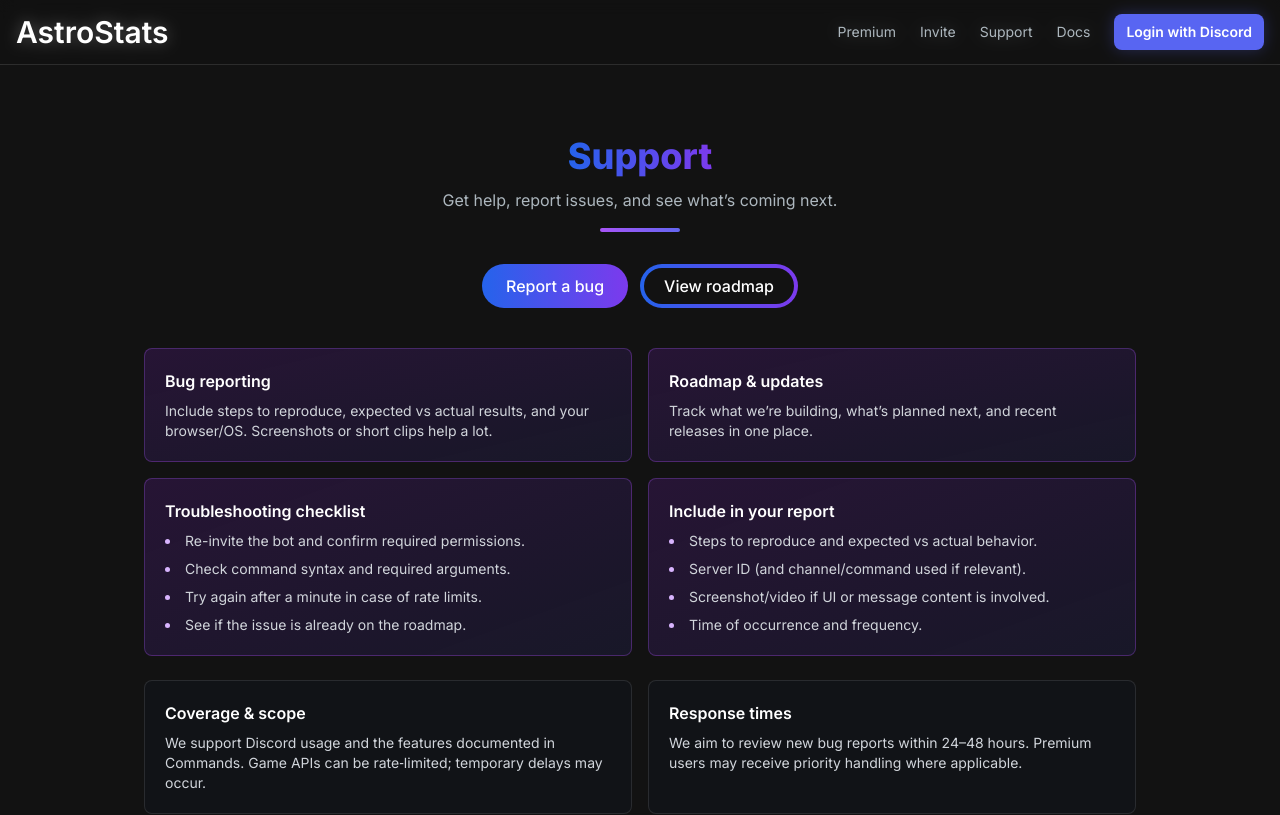
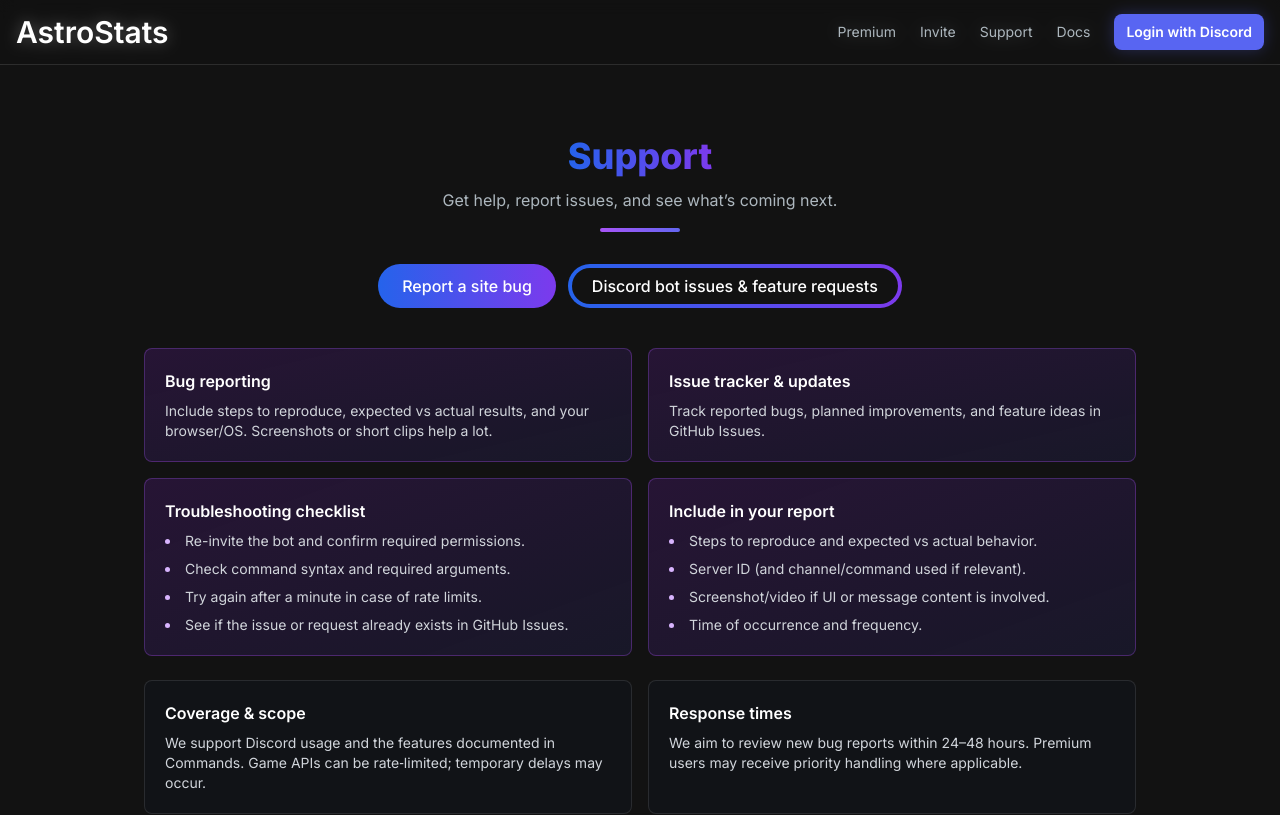
Before and after one commit to danblock97/astrostats-webpage, a Next.js app: page /support in a window 1280 px wide. Shown: the top 815 px of the page. Built offline with nearby package versions, Linux system fonts and the light colour scheme; no server answers.

Commit message:
refactor(support): update support links and improve clarity in the Support component

```diff
--- a/src/app/components/Support.jsx
+++ b/src/app/components/Support.jsx
@@ -9,10 +9,9 @@
     }
   }, []);
 
-  const BUG_REPORT_URL =
-    "https://roomy-pick-4e2.notion.site/26d05d85e5838014918dd4758dbfb224?pvs=105";
-  const ROADMAP_URL =
-    "https://www.notion.so/AstroStats-Public-Roadmap-26d05d85e58380aea820fee39bb922a6?source=copy_link";
+  const DISCORD_BOT_ISSUES_URL = "https://github.com/danblock97/AstroStats/issues";
+  const SUPPORT_SITE_ISSUES_URL =
+    "https://github.com/danblock97/astrostats-webpage/issues";
 
   return (
     <div className="w-full my-10">
@@ -33,23 +32,23 @@
         </header>
 
         <div className="mt-8 flex flex-col sm:flex-row gap-3 justify-center">
-          {/* Primary: bug report (brand gradient) */}
+          {/* Primary: support site bug report (brand gradient) */}
           <a
-            href={BUG_REPORT_URL}
+            href={SUPPORT_SITE_ISSUES_URL}
             target="_blank"
             rel="noopener noreferrer"
             className="px-6 py-2.5 rounded-full bg-gradient-to-r from-blue-600 to-violet-600 text-white font-medium hover:opacity-90 transition"
           >
-            Report a bug
+            Report a site bug
           </a>
-          {/* Secondary: roadmap (thin, gradient border) */}
+          {/* Secondary: Discord bot issues & features (thin, gradient border) */}
           <a
-            href={ROADMAP_URL}
+            href={DISCORD_BOT_ISSUES_URL}
             target="_blank"
             rel="noopener noreferrer"
             className="px-1 py-1 rounded-full bg-gradient-to-r from-blue-600 to-violet-600 hover:from-violet-600 hover:to-blue-600 transition"
           >
-            <span className="block rounded-full bg-[#121212] px-5 py-1.5 text-white font-medium">View roadmap</span>
+            <span className="block rounded-full bg-[#121212] px-5 py-1.5 text-white font-medium">Discord bot issues & feature requests</span>
           </a>
         </div>
 
@@ -62,9 +61,9 @@
             </p>
           </div>
           <div className="p-5 rounded-lg bg-gradient-to-br from-purple-900/30 to-indigo-900/20 border border-purple-500/30">
-            <h2 className="text-white font-semibold">Roadmap & updates</h2>
+            <h2 className="text-white font-semibold">Issue tracker & updates</h2>
             <p className="mt-2 text-gray-300 text-sm">
-              Track what we’re building, what’s planned next, and recent releases in one place.
+              Track reported bugs, planned improvements, and feature ideas in GitHub Issues.
             </p>
           </div>
           <div className="p-5 rounded-lg bg-gradient-to-br from-purple-900/30 to-indigo-900/20 border border-purple-500/30">
@@ -73,7 +72,7 @@
               <li>Re-invite the bot and confirm required permissions.</li>
               <li>Check command syntax and required arguments.</li>
               <li>Try again after a minute in case of rate limits.</li>
-              <li>See if the issue is already on the roadmap.</li>
+              <li>See if the issue or request already exists in GitHub Issues.</li>
             </ul>
           </div>
           <div className="p-5 rounded-lg bg-gradient-to-br from-purple-900/30 to-indigo-900/20 border border-purple-500/30">
```
